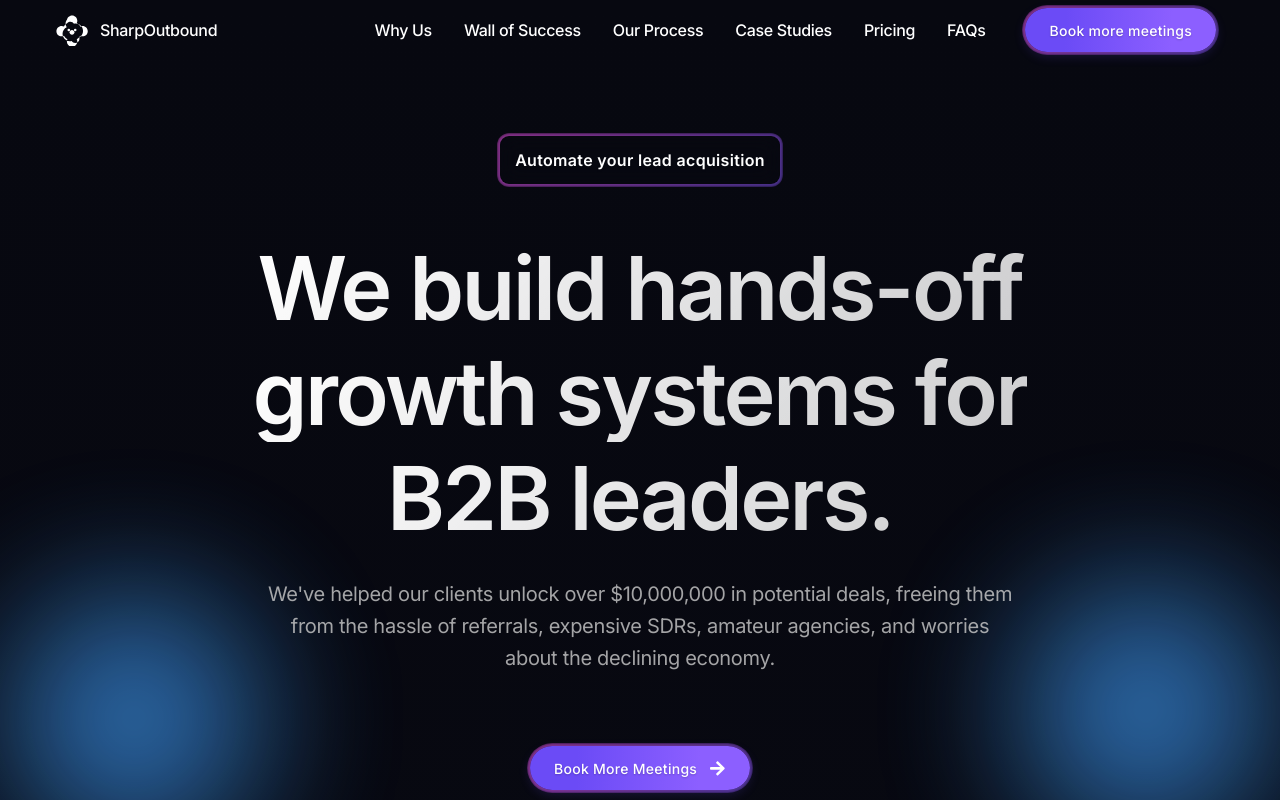
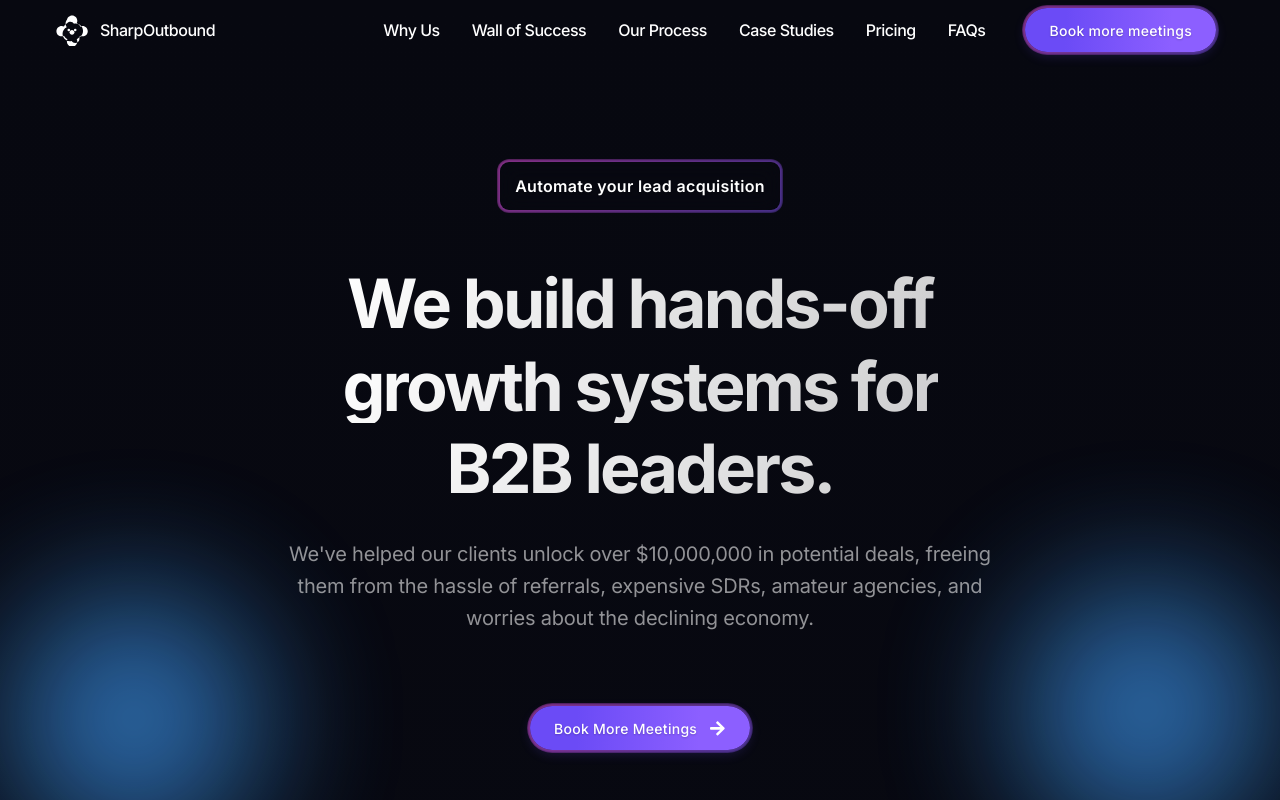
Before and after one commit to Rajje93/SharpOutbound, a React (Vite) app: page / in a window 1280 px wide. Shown: the top 800 px of the page. Built offline with nearby package versions, Linux system fonts and the light colour scheme.

Commit message:
Update: Refine typography to better match Myoprocess design

```diff
--- a/src/App.css
+++ b/src/App.css
@@ -1,5 +1,5 @@
 /* Import Inter font with variable weights */
-@import url('https://fonts.googleapis.com/css2?family=Inter:wght@300;400;500;600&display=swap');
+@import url('https://fonts.googleapis.com/css2?family=Inter:wght@300;400;500;600;700&display=swap');
 
 :root {
   --primary-gradient: linear-gradient(135deg, #8758FF 0%, #9C4EFF 100%);
@@ -23,17 +23,18 @@
 
   /* Typography */
   --font-primary: 'Inter', -apple-system, BlinkMacSystemFont, sans-serif;
-  --line-height-relaxed: 1.7;
-  --letter-spacing-wide: -0.02em;
+  --line-height-tight: 1.1;
+  --line-height-relaxed: 1.65;
+  --letter-spacing-wide: -0.03em;
 
-  /* Font sizes */
-  --text-sm: 0.875rem;
-  --text-base: 1rem;
-  --text-lg: 1.125rem;
-  --text-xl: 1.25rem;
-  --text-2xl: clamp(1.5rem, 5vw, 2rem);
-  --text-3xl: clamp(2rem, 6vw, 2.5rem);
-  --text-4xl: clamp(2.5rem, 7vw, 3rem);
+  /* Font sizes - back to original large size */
+  --text-sm: 0.875rem;    /* 14px */
+  --text-base: 1rem;      /* 16px */
+  --text-lg: 1.25rem;     /* 20px */
+  --text-xl: 1.5rem;      /* 24px */
+  --text-2xl: clamp(2rem, 5vw, 2.25rem);
+  --text-3xl: clamp(2.5rem, 6vw, 3.25rem);
+  --text-4xl: clamp(3.25rem, 7vw, 4.25rem);
 
   /* Colors from earlier */
   --bg-dark: #0A0B14;
@@ -57,21 +58,24 @@
 /* Headings */
 h1, h2, h3, h4, h5, h6 {
   font-weight: 500;
-  line-height: 1.2;
+  line-height: var(--line-height-tight);
   letter-spacing: -0.03em;
 }
 
 h1 {
   font-size: var(--text-4xl);
   font-weight: 600;
+  line-height: var(--line-height-tight);
 }
 
 h2 {
   font-size: var(--text-3xl);
+  line-height: var(--line-height-tight);
 }
 
 h3 {
   font-size: var(--text-2xl);
+  line-height: var(--line-height-tight);
 }
 
 /* Body text */
@@ -90,7 +94,7 @@
 /* Feature text */
 .feature-text {
   font-size: var(--text-lg);
-  line-height: 1.6;
+  line-height: 1.5;
 }
 
 /* Call to action text */
@@ -748,3 +752,19 @@
 p, span {
   color: var(--text-secondary);
 }
+
+/* Hero text specific adjustment */
+.hero-title {
+  font-family: var(--font-primary);
+  font-size: clamp(3.25rem, 7vw, 4.25rem);
+  font-weight: 700;  /* Bolder weight */
+  line-height: 1.1;
+  letter-spacing: -0.04em;  /* Even tighter tracking for hero */
+  color: rgba(255, 255, 255, 0.95);  /* Slightly softer white */
+}
+
+.hero-subtitle {
+  font-weight: 400;
+  color: rgba(255, 255, 255, 0.7);
+  letter-spacing: -0.01em;
+}
```
